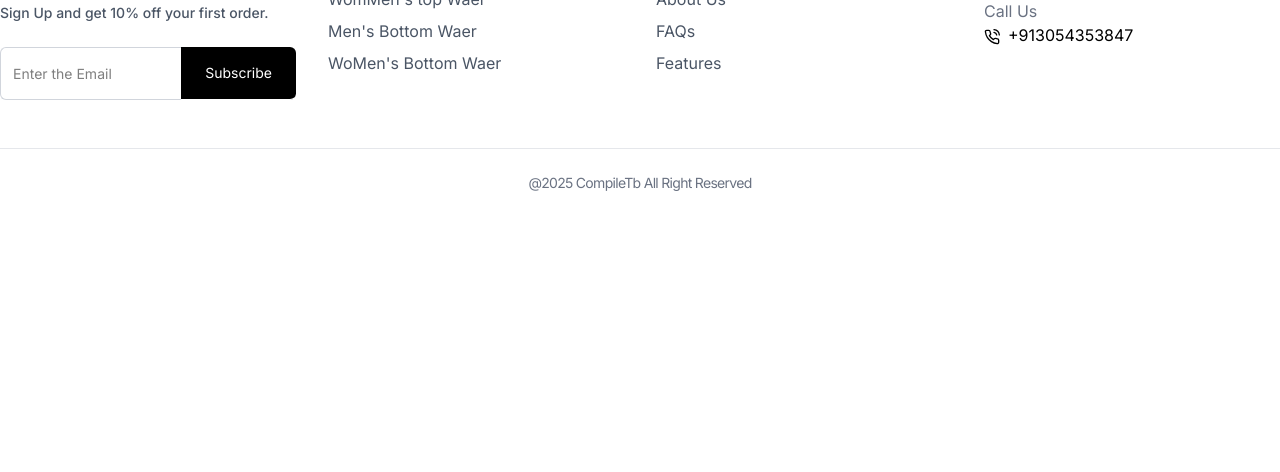
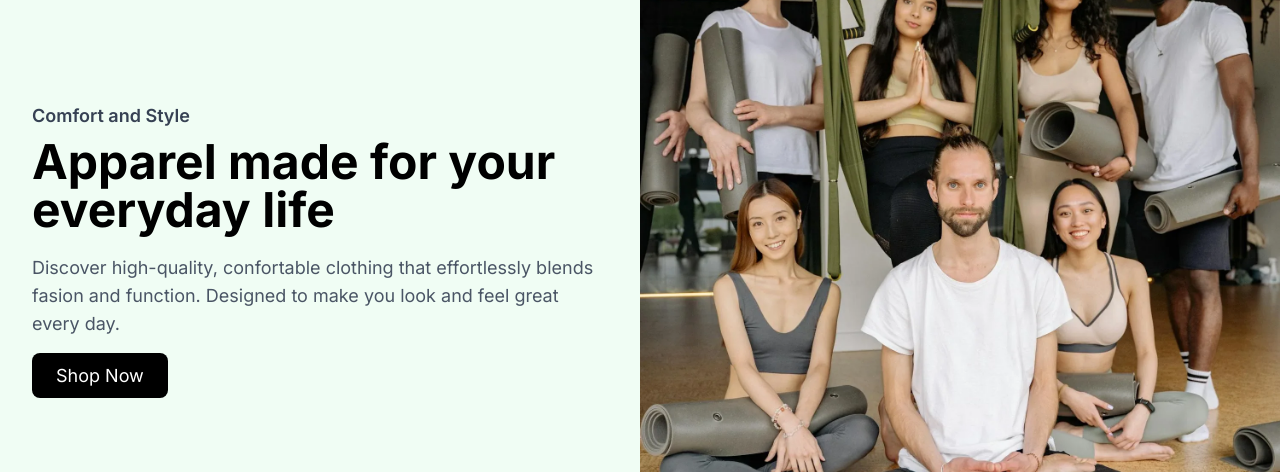
Before and after one commit to HumayunImtiaz/OutfitCart, a React (Vite) app in the folder frontend/e-commerce/: page / in a window 1280 px wide. Shown: the part 4549-5021 px from the top of the page. Before the commit the page ends 4790 px from the top, so only its background shows below. Built offline with nearby package versions, Linux system fonts and the light colour scheme; a web font is replaced by a local one.

Commit message:
Make Feature Collection Section

```diff
--- /dev/null
+++ b/frontend/e-commerce/src/components/Products/FeatureCollection.jsx
@@ -0,0 +1,37 @@
+import React from 'react'
+import { Link } from 'react-router-dom'
+import featured from "../../assets/featured.webp"
+function FeatureCollection() {
+  return (
+    <section className='py-16 px-4 lg:px-0'>
+      <div className='container mx-auto flex flex-col-reverse lg:flex-row items-center bg-green-50
+                      rounded-3xl'>
+        {/* Left Content */}
+        <div className='lg:w-1/2 p-8 text-center lg:text-left'>
+        <h2 className='text-lg font-semibold text-gray-700 mb-2'>
+            Comfort and Style
+        </h2>
+        <h2 className='text-4xl lg:text-5xl font-bold mb-5'>
+            Apparel made for your everyday life
+        </h2>
+        <p className='text-lg text-gray-600 mb-6'>
+            Discover high-quality, confortable clothing that effortlessly blends
+            fasion and function. Designed to make you look and feel great every day.
+        </p>
+        <Link to="/collections/all" className='bg-black text-white px-6 py-3 rounded-lg text-lg hover:bg-gray-800'>
+        Shop Now</Link>
+
+        </div>
+        {/* Right Content  */}
+        <div className='lg:w-1/2'>
+        <img
+        src={featured}
+        alt="Featured Collection"
+        className='w-full h-full object-cover  lg:rounded-tr-3xl lg:rounded-br-3xl'
+        /></div>
+      </div>
+    </section>
+  )
+}
+
+export default FeatureCollection
--- a/frontend/e-commerce/src/pages/Home.jsx
+++ b/frontend/e-commerce/src/pages/Home.jsx
@@ -4,6 +4,7 @@
 import NewArrive from '../components/Products/NewArrive'
 import ProductDetails from '../components/Products/ProductDetails'
 import ProductGrid from '../components/Products/ProductGrid'
+import FeatureCollection from '../components/Products/FeatureCollection'
 
 //  similar product data for ProductsGrid.jsx
 
@@ -79,6 +80,9 @@
           </h2>
           <ProductGrid products={similarProducts}/>
         </div>
+
+        {/* Feature Collection component */}
+        <FeatureCollection/>
     </div>
   )
 }
```
